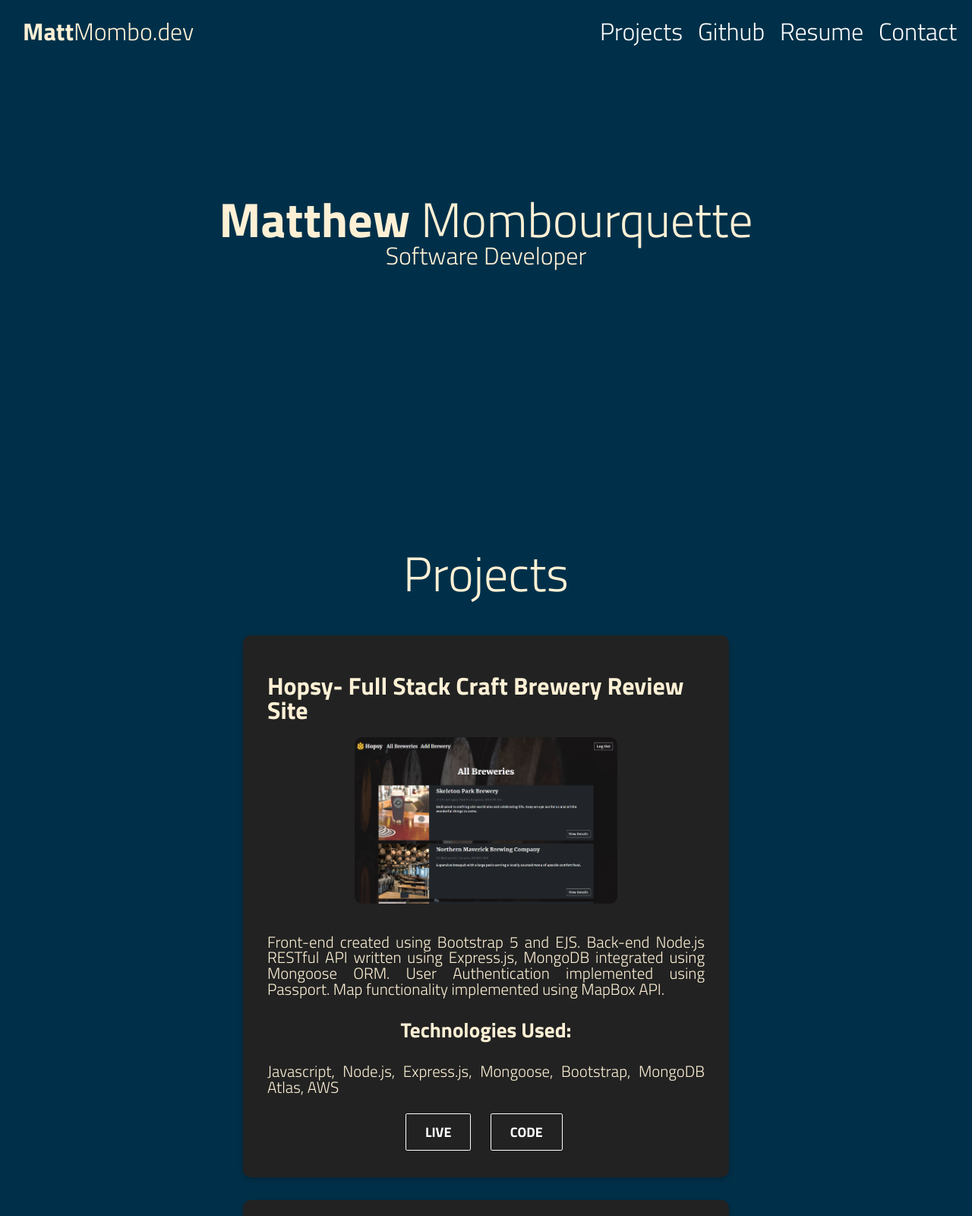
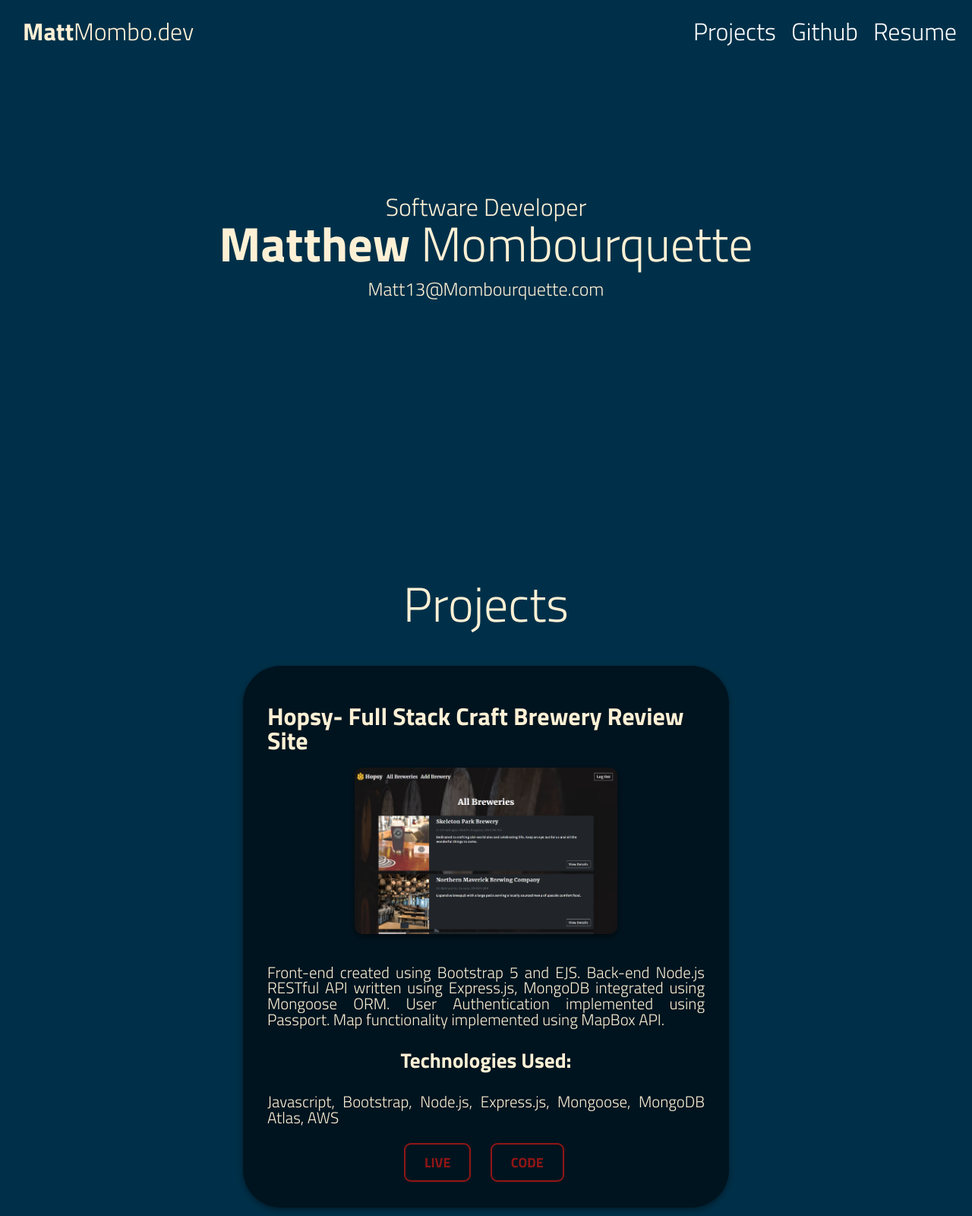
Before and after one commit to mmombo/Portfolio, a plain HTML site: page index.html in a window 1280 px wide. Shown: the top 1600 px of the page at 76% size. Drawn offline with Linux system fonts and the light colour scheme.

Commit message:
updated styles

```diff
--- a/css/styles.css
+++ b/css/styles.css
@@ -25,6 +25,10 @@ h2 {
 h3 {
   color: white;
   font-size: 2rem;
+}
+h4 {
+  color: #fdf0d5;
+  font-size: 1.5rem;
 }
 p {
   color: white;
@@ -91,6 +95,7 @@ main {
   justify-content: center;
   width: 100%;
   flex-direction: column;
+  justify-content: center;
 }
 .name-plate {
   display: flex;
@@ -119,12 +124,16 @@ main {
   align-items: center;
   justify-content: center;
   width: 50%;
-  background-color: #222222;
+  /* background: #410000; */
+  background-color: #00141f;
   margin-bottom: 30px;
-  border-radius: 10px;
-  box-shadow: rgba(0, 0, 0, 0.24) 0px 3px 8px;
+  border-radius: 50px;
+  box-shadow: rgba(0, 0, 0, 0.4) 0px 3px 8px;
   /* box-shadow: rgba(50, 50, 93, 0.25) 0px 50px 100px -20px, rgba(0, 0, 0, 0.3) 0px 30px 60px -30px,
     rgba(10, 37, 64, 0.35) 0px -2px 6px 0px inset; */
+}
+#hopsy {
+  border-radius: 50px;
 }
 .project-card-main {
   display: flex;
@@ -133,6 +142,8 @@ main {
   align-items: center;
   max-width: 90%;
   margin: 30px 0;
+
+  border-radius: 10px;
 }
 .project-card-main img {
   width: 60%;
@@ -141,6 +152,7 @@ main {
   object-position: center;
   margin: 0 0 20px 0;
   border-radius: 10px;
+  box-shadow: rgba(0, 0, 0, 0.5) 0px 3px 8px;
 }
 .project-title {
   font-size: 2rem;
@@ -172,23 +184,24 @@ main {
 }
 a.button1 {
   padding: 10px 25px;
-  border: 0.1em solid #ffffff;
+  border: 0.15em solid #921616;
   margin: 0 0.3em 0.3em 0;
-  border-radius: 0.12em;
+  /* border-radius: 0.12em; */
+  border-radius: 0.5em;
   box-sizing: border-box;
   text-decoration: none;
   font-family: "Titillium Web", sans-serif;
   font-weight: 700;
   font-size: 18px;
-  color: #ffffff;
+  color: #921616;
   text-align: center;
-  transition: all 0.2s;
+  transition: all 0.4s;
   background-color: none;
 }
 
 a.button1:hover {
   color: #000000;
-  background-color: #ffffff;
+  background-color: #921616;
 }
 
 .contact {
--- a/index.html
+++ b/index.html
@@ -38,27 +38,30 @@
                     <h3>Resume</h3>
                 </a>
             </div>
-            <div class="nav-item">
+            <!-- <div class="nav-item">
                 <a id="contact-link">
                     <h3>Contact</h3>
                 </a>
-            </div>
+            </div> -->
         </div>
     </nav>
     <main>
 
-        <div class="name-plate ">
+        <div class="name-plate">
+            <h2>Software Developer</h2>
             <h1><span class="first-name">Matthew </span> <span class="last-name">Mombourquette</span></h1>
-            <h2>Software Developer</h2>
+            <br>
+            <h4>Matt13@Mombourquette.com</h4>
         </div>
+
         <section class="projects">
 
 
             <div class="header" id="projects">
                 <h1>Projects</h1>
             </div>
-            <div class="project-card">
-                <div class="project-card-main" id="Hopsy">
+            <div class="project-card" id="hopsy">
+                <div class="project-card-main">
 
                     <span class="project-title">Hopsy- Full Stack Craft Brewery Review Site</span>
                     <img src="images/HopsyAll.png" class="">
@@ -71,7 +74,7 @@
                         Map functionality implemented using MapBox API.</span>
 
                     <span class="tech-used-header">Technologies Used:</span>
-                    <span class="project-desc">Javascript, Node.js, Express.js, Mongoose, Bootstrap, MongoDB Atlas,
+                    <span class="project-desc">Javascript, Bootstrap, Node.js, Express.js, Mongoose, MongoDB Atlas,
                         AWS</span>
                     <div class="proj-buttons">
                         <div class="button">
@@ -135,32 +138,29 @@
             <div class="project-card">
                 <div class="project-card-main">
 
-                    <span class="project-title">Hopsy- Full Stack Craft Brewery Review Site</span>
-                    <img src="images/HopsyAll.png" class="">
-                    <span class="project-desc">Front-end created using Bootstrap 5 and EJS.
-
-                        Back-end Node.js RESTful API written using Express.js, MongoDB integrated using Mongoose ORM.
-
-                        User Authentication implemented using Passport.
-
-                        Map functionality implemented using MapBox API.</span>
+                    <span class="project-title">Trivia Game</span>
+                    <!-- <img src="images/HopsyAll.png" class=""> -->
+                    <span class="project-desc">Created for my girlfriend and I to practice trivia together. Aggregated
+                        data from a local PostgreSQL database and OpenTriviaDB API
+                        into questions that are pulled by aJava desktop application•Automated a randomization event to
+                        alternate answer order for multiple choice questions and added scoretracking functionality with
+                        persistency across sessions to allow for leaderboards</span>
 
                     <span class="tech-used-header">Technologies Used:</span>
-                    <span class="project-desc">Javascript, Node.js, Express.js, Mongoose, Bootstrap, MongoDB Atlas,
-                        AWS</span>
+                    <span class="project-desc">Java, Maven, PostgreSQL</span>
                     <div class="proj-buttons">
+                        <!-- <div class="button">
+                            <a href="https://hopsy.bar" class="button1">Live</a>
+                        </div> -->
                         <div class="button">
-                            <a href="https://hopsy.bar" class="button1">Live</a>
-                        </div>
-                        <div class="button">
-                            <a href="https://github.com/mmombo/Hopsy" class="button1">Code</a>
+                            <a href="https://github.com/mmombo/triviagame" class="button1">CODE</a>
                         </div>
                     </div>
                 </div>
 
             </div>
 
-            <div class="contact" id="contact">
+            <!-- <div class="contact" id="contact">
                 <div class="contact-header">
                     <h1>Contact Me</h1>
                     <p>Please contact me for any questions about my qualifications using the methods below</p>
@@ -172,7 +172,7 @@
                     </a>
                 </div>
 
-            </div>
+            </div> -->
 
         </section>
 
--- a/scripts/scrolldown.js
+++ b/scripts/scrolldown.js
@@ -4,8 +4,8 @@ projectLink.onclick = function () {
   projects.scrollIntoView({ behavior: "smooth", block: "start" });
 };
 
-const contactLink = document.querySelector("#contact-link");
-const contact = document.querySelector("#contact");
-contactLink.onclick = function () {
-  contact.scrollIntoView({ behavior: "smooth", block: "start" });
-};
+// const contactLink = document.querySelector("#contact-link");
+// const contact = document.querySelector("#contact");
+// contactLink.onclick = function () {
+//   contact.scrollIntoView({ behavior: "smooth", block: "start" });
+// };
```
